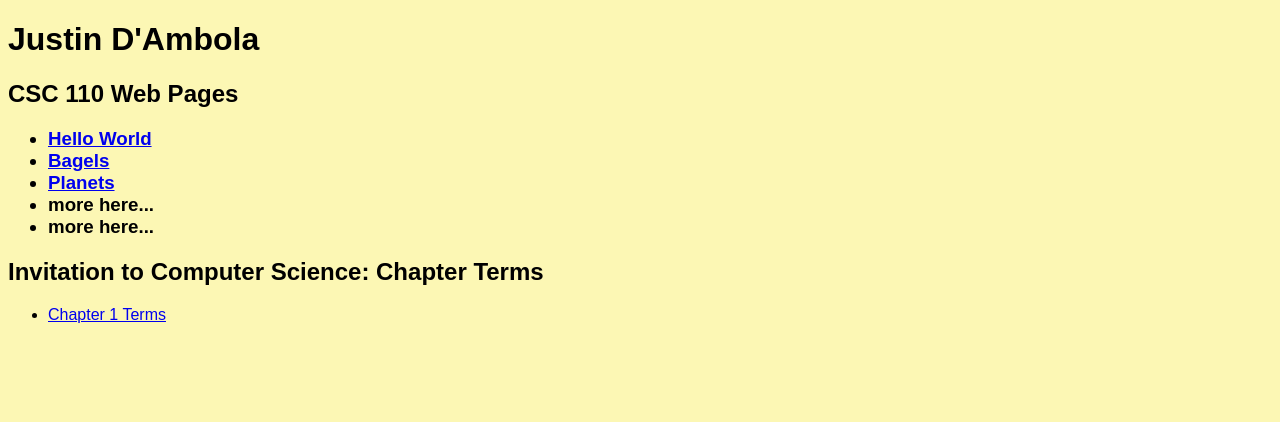
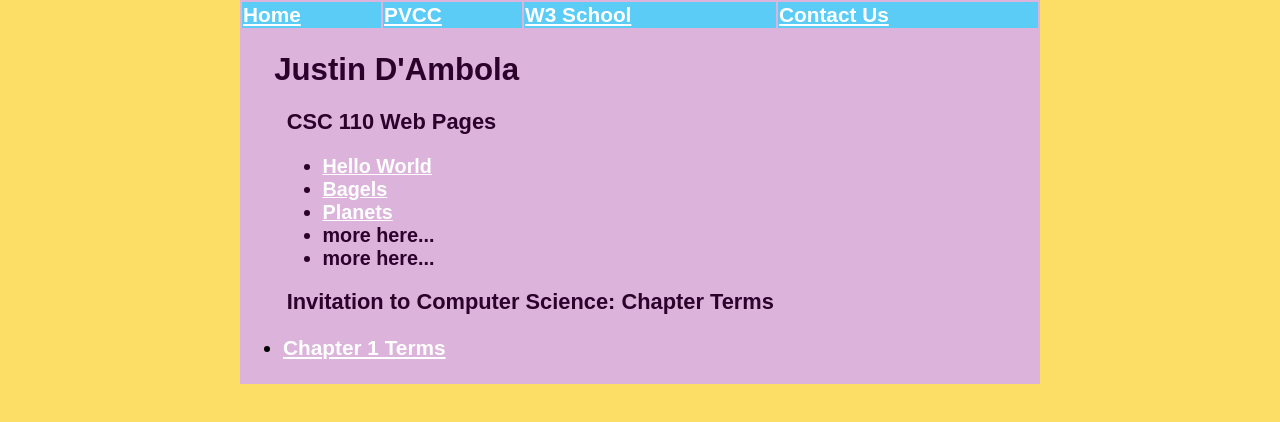
Before and after one commit to jdambola-pvcc/jdambola-pvcc.github.io, a plain HTML site: page index.html in a window 1280 px wide. Drawn offline with Linux system fonts and the light colour scheme.

Commit message:
updated index

```diff
--- a/index.html
+++ b/index.html
@@ -4,8 +4,54 @@
    <!--Program Purpose: This is my PVCC index file. It will have links to all my HTML and PYTHON programs-->
 <head>
     <title>Justin D'Ambola</title>
+    <style>
+        body{background-color: #fcde67;
+            font-family: arial, helvetica, sans-serif;
+            margin-top: 0px;
+            }
+        h1 {color: #2b002b;
+            font-size: 1.5em;
+            margin-left: 1em;
+
+        }
+        h2 {
+            color: #2b002b;
+            font-size: 1.05em;
+            margin-left: 2em;
+
+        }
+        h3 {
+            color: #2b002b;
+            font-size: .95em;
+            margin-left: 2em;
+        }
+        ul{
+            marigin-left: 2.5em;
+        }
+        table {
+            width: 800px;
+            font-size: 1.3em;
+            font-weight: bold;
+            background-color: #dbb3db;
+            margin: auto;
+        }
+         a { text-decortation: none;}
+         a:link {color: #ffffff;}
+         a:visited{color: #ffff00;}
+         a::after hover{color: #d57ab;}
+         a:active { color; #20bbbb;}
+
+    </style>
 </head>
-<body style=" color : #8a168; background-color: #fcf7b4; font-family: arial, helvetica, sans-serif; ">
+<body>
+    <table>
+        <tr style="background-color: #5bccf6;">
+            <td><a href="index.html">Home</a></td>
+            <td><a href=" https://www.pvcc.edu">PVCC</a></td>
+            <td><a href="https:/www.w3school.com/html/">W3 School</a></td>
+            <td><a href="contctus.html">Contact Us</a></td>
+        </tr>
+        <tr><td colspan="4">
             <h1>Justin D'Ambola</h1>
             <h2>CSC 110 Web Pages</h2>
             <h3>
@@ -23,6 +69,7 @@
             <ul>
                 <li><a href="ch1.html">Chapter 1 Terms</a></li>
             </ul>
-
+        </td></tr>
+    </table>
 </body>
 </html>
```
Lines whose indentation alone changed are shown as unchanged.
